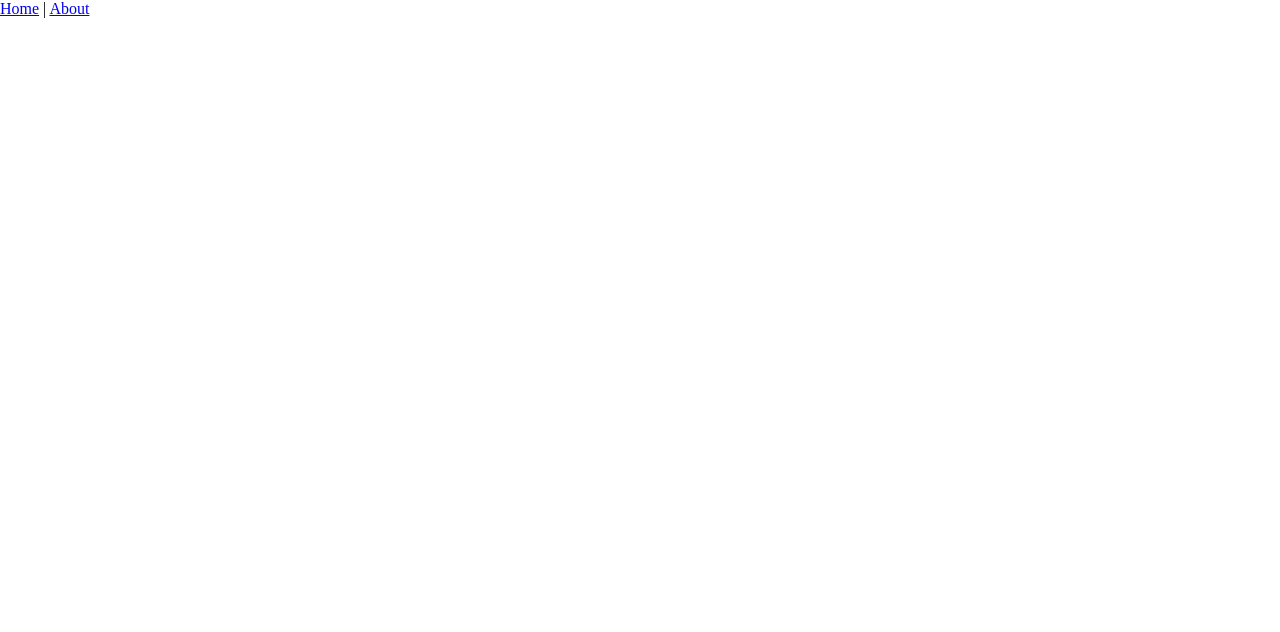
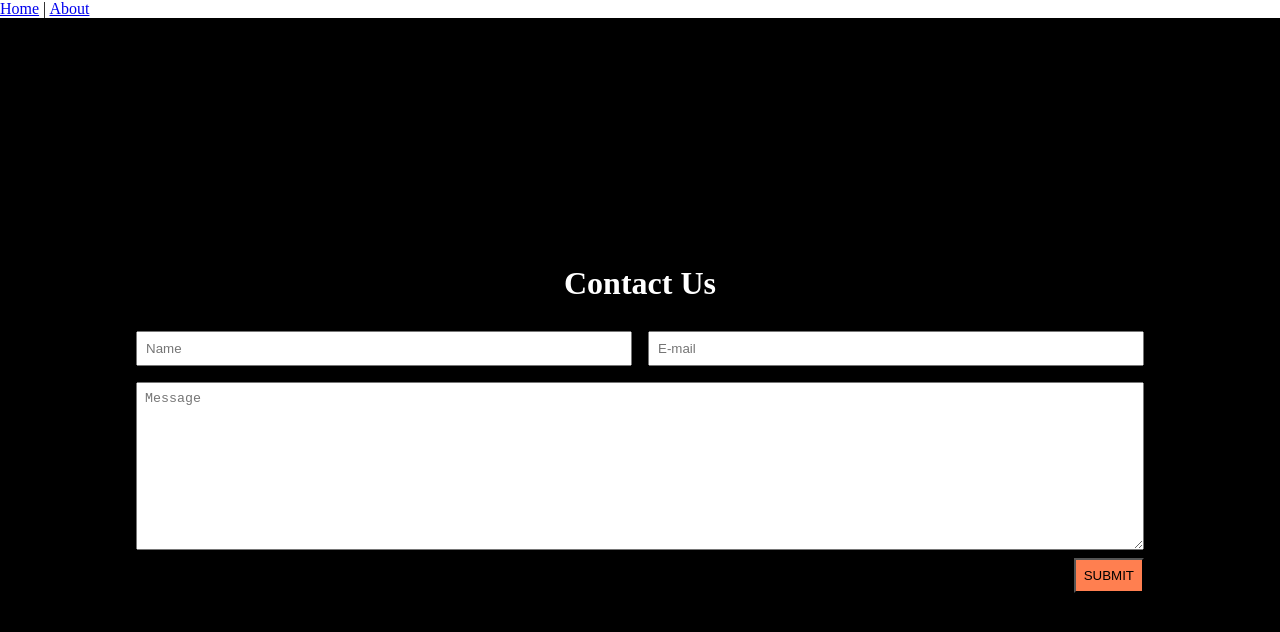
Before and after one commit to Omarhuba/poster-shop, a Vue app: page /Contact in a window 1280 px wide. Shown: the top 632 px of the page. Built offline with nearby package versions, Linux system fonts and the light colour scheme.

Commit message:
Finish contact view

```diff
--- a/src/router/index.js
+++ b/src/router/index.js
@@ -3,6 +3,7 @@ import VueRouter from "vue-router";
 import Home from "../views/Home.vue";
 import About from "../views/About.vue";
 import Poster from "../components/Poster.vue";
+import Contact from "../views/Contact.vue";
 
 Vue.use(VueRouter);
 
@@ -22,6 +23,11 @@ const routes = [
         name: "Poster",
         component: Poster,
     },
+    {
+        path: "/Contact",
+        name: "Contact",
+        component: Contact,
+    },
 ];
 
 const router = new VueRouter({
--- /dev/null
+++ b/src/views/Contact.vue
@@ -0,0 +1,56 @@
+<template>
+    <div class="contact">
+        <form action="/">
+            <h1>Contact Us</h1>
+            <div>
+                <input type="text" placeholder="Name" />
+                <input type="email" placeholder="E-mail" />
+            </div>
+            <textarea cols="30" rows="10" placeholder="Message"></textarea>
+            <button>SUBMIT</button>
+        </form>
+    </div>
+</template>
+
+<script>
+export default {};
+</script>
+
+<style lang="scss" scoped>
+.contact {
+    display: flex;
+    align-items: center;
+    background-color: black;
+    height: 100vh;
+}
+form {
+    display: flex;
+    flex-direction: column;
+    width: 80%;
+    margin: auto;
+    div {
+        display: flex;
+        justify-content: space-between;
+    }
+    input {
+        margin: 0.5rem;
+        padding: 0.5rem;
+        width: 50%;
+    }
+    textarea {
+        margin: 0.5rem;
+        padding: 0.5rem;
+    }
+    h1 {
+        color: white;
+        text-align: center;
+    }
+    button {
+        width: fit-content;
+        align-self: flex-end;
+        margin-right: 0.5rem;
+        padding: 0.5rem;
+        background-color: coral;
+    }
+}
+</style>
```
